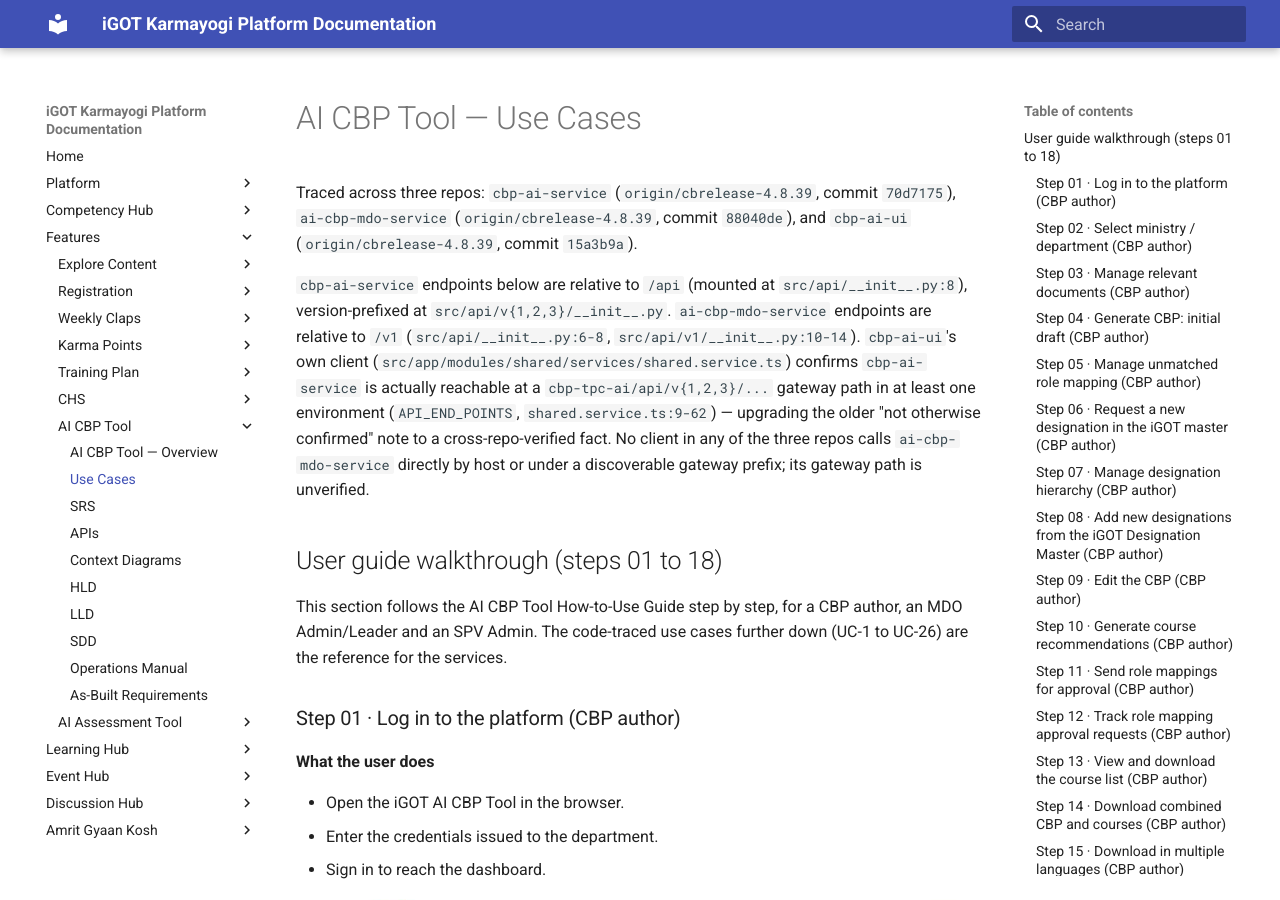
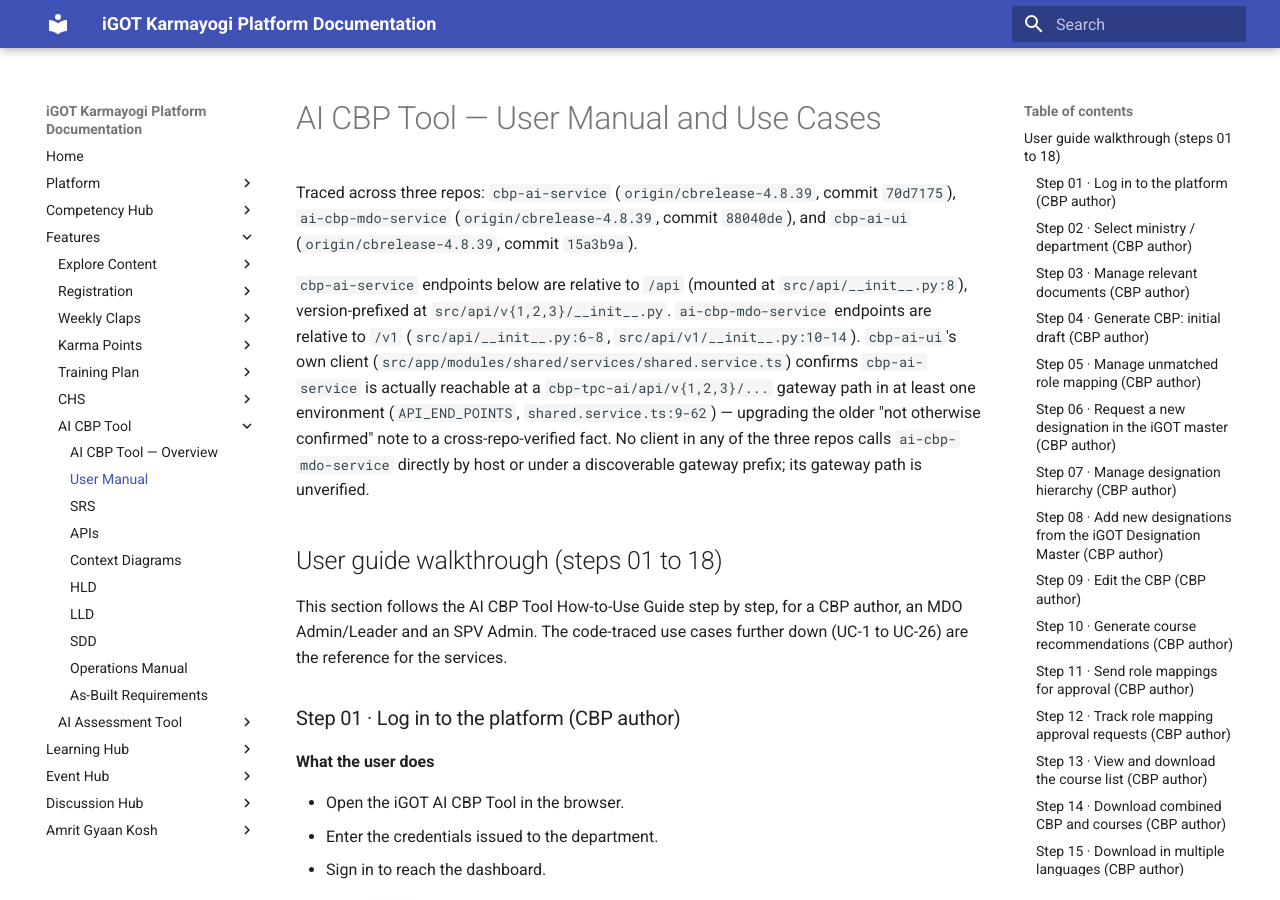
Before and after one commit to KB-iGOT/igot-docs, an MkDocs documentation site: the page built from docs/learning-hub/ai-cbp-tool/use-cases.md, in a window 1280 px wide and 900 px high. Built offline with MkDocs 1.6.1 and Material for MkDocs 9.7.7, drawn with Linux system fonts in a browser that asks for light colours.

Commit message:
docs(ai-cbp-tool): rename the Use Cases page to User Manual
Nav label, page title and the links in the HLD and overview. The file name
use-cases.md is unchanged so existing links keep working.

To undo: git revert <this commit>

Co-Authored-By: Claude Sonnet 5.5 <noreply@anthropic.com>

```diff
--- a/docs/learning-hub/ai-cbp-tool/use-cases.md
+++ b/docs/learning-hub/ai-cbp-tool/use-cases.md
@@ -1,4 +1,4 @@
-# AI CBP Tool — Use Cases
+# AI CBP Tool — User Manual and Use Cases
 
 Traced across three repos: `cbp-ai-service` (`origin/cbrelease-4.8.39`,
 commit `70d7175`), `ai-cbp-mdo-service` (`origin/cbrelease-4.8.39`, commit
--- a/mkdocs.yml
+++ b/mkdocs.yml
@@ -101,7 +101,7 @@ nav:
           - Context Diagram: learning-hub/chs/context-diagram.md
       - AI CBP Tool:
           - learning-hub/ai-cbp-tool/index.md
-          - Use Cases: learning-hub/ai-cbp-tool/use-cases.md
+          - User Manual: learning-hub/ai-cbp-tool/use-cases.md
           - SRS: learning-hub/ai-cbp-tool/srs.md
           - APIs: learning-hub/ai-cbp-tool/apis.md
           - Context Diagrams: learning-hub/ai-cbp-tool/context-diagram.md
```
Also changed, not shown: docs/learning-hub/ai-cbp-tool/hld.md (+1 -1 lines), docs/learning-hub/ai-cbp-tool/index.md (+1 -1 lines).
